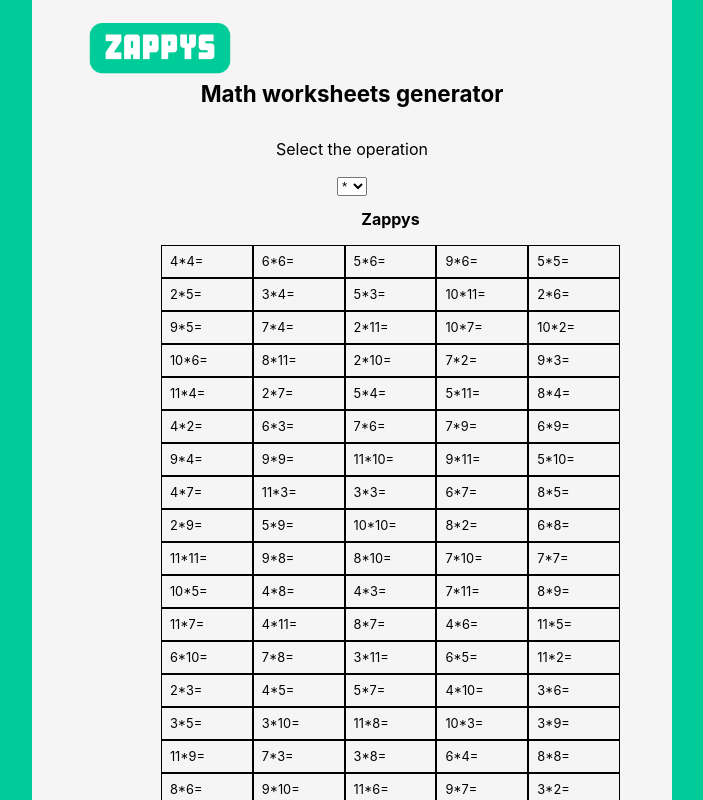
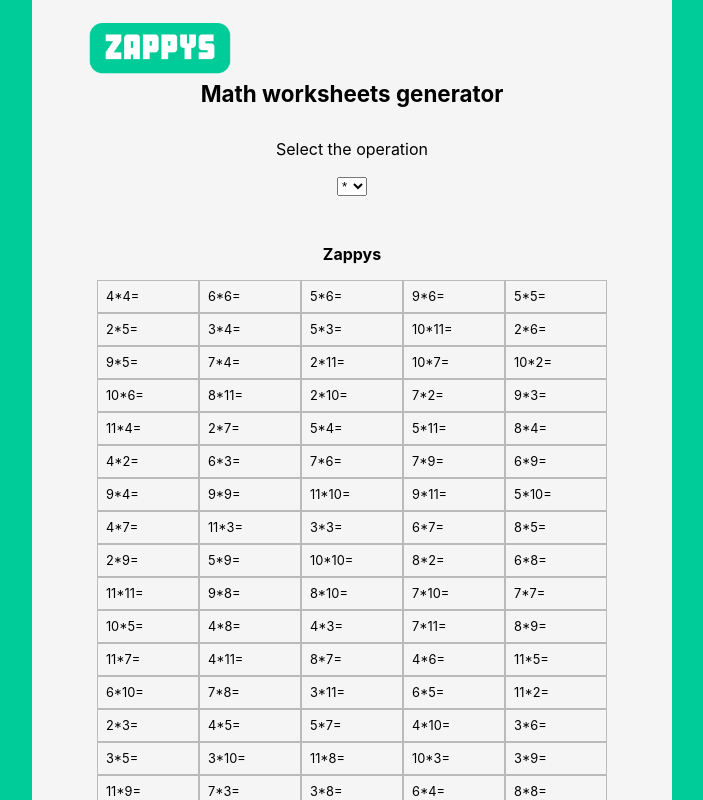
Before and after one commit to roxibi/Zappys-Math-Generator, a React (Create React App) app: page / in a window 1280 px wide. Shown: the top 800 px of the page, without its empty margins (288-991 px from the left). Built offline with nearby package versions, Linux system fonts and the light colour scheme.

Commit message:
center pdf content by adding x and y coord

```diff
--- a/src/App.css
+++ b/src/App.css
@@ -31,12 +31,6 @@ h1 {
     pointer-events: none;
 }
 
-@media (prefers-reduced-motion: no-preference) {
-    .App-logo {
-        animation: App-logo-spin infinite 20s linear;
-    }
-}
-
 .App-header {
     background-color: #282c34;
     min-height: 100vh;
@@ -54,27 +48,29 @@ h1 {
 
 #pdf {
     margin: auto;
-    width: 90%;
-    margin-left: 4rem;
+
+    /* margin-left: 5rem; */
 }
 
 #pdf h2 {
-    margin-bottom: -2rem;
+
     font-size: 1rem;
+    margin-top: 3rem;
 }
 
 .grid-exercises {
     display: grid;
     grid-template-columns: 1fr 1fr 1fr 1fr 1fr;
     text-align: left;
-    margin-top: 3rem;
+    margin-top: 1rem;
     font-size: 0.8rem;
 }
 
 .grid-item {
     padding: 0.5rem;
     border-style: solid;
-    border-width: 1px;
+    border-color: rgb(186, 186, 186);
+    border-width: 0.5px;
 }
 
 button {
--- a/src/components/Randomnum.js
+++ b/src/components/Randomnum.js
@@ -10,11 +10,15 @@ const Randomnum = () => {
     const options = ["*", "+", "-", "÷"];
 
     const createPDF = async () => {
-        const pdf = new jsPDF("portrait", "pt", "a4");
+        const pdf = new jsPDF({
+            orientation: 'p',
+            unit: 'pt',
+            format: 'a4'});
         const data = await document.querySelector("#pdf");
-        pdf.html(data).then(() => {
+        pdf.html(data, {x:50}).then(() => {
             pdf.save(`Zappys.pdf`);
         });
+
     };
 
     const nums = () => {
@@ -23,30 +27,30 @@ const Randomnum = () => {
         let num1;
         let num2;
         while (tempArray.length < 100) {
-            num1 = Math.ceil((Math.random() * 10) + 1);
-            num2 = Math.ceil((Math.random() * 10) + 1);
+            num1 = Math.ceil(Math.random() * 10 + 1);
+            num2 = Math.ceil(Math.random() * 10 + 1);
 
-            if (!tempArray.includes(num1 + sign + num2) ) {
+            if (!tempArray.includes(num1 + sign + num2)) {
                 tempArray.push(num1 + sign + num2);
             }
-            console.log(tempArray.length);
+            // console.log(tempArray.length);
         }
         setArr(tempArray);
     };
-    console.log(arr);
+    // console.log(arr);
     useEffect(() => {
         nums();
         // eslint-disable-next-line
     }, [sign]);
 
     return (
-        <div className="page">
+        <div className='page'>
             <div className='img'>
                 <img className='logo' src={Logo} alt='Zappys Logo' />{" "}
             </div>
             <header>
                 <h1>Math worksheets generator</h1>
-                <div className="sign-line">
+                <div className='sign-line'>
                     <p>Select the operation</p>
                     <select onChange={(e) => setSign(e.target.value)}>
                         {options.map((o, index) => {
@@ -56,7 +60,8 @@ const Randomnum = () => {
                                 </option>
                             );
                         })}
-                </select></div>
+                    </select>
+                </div>
             </header>
             <div id='pdf'>
                 <h2>Zappys</h2>
```
Lines whose indentation alone changed are shown as unchanged.
